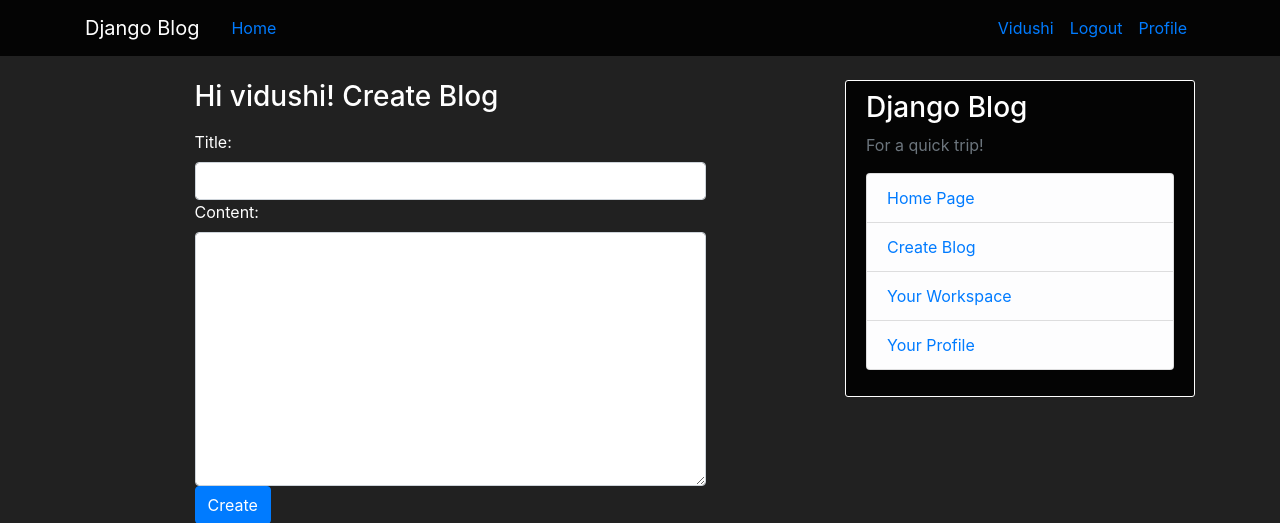
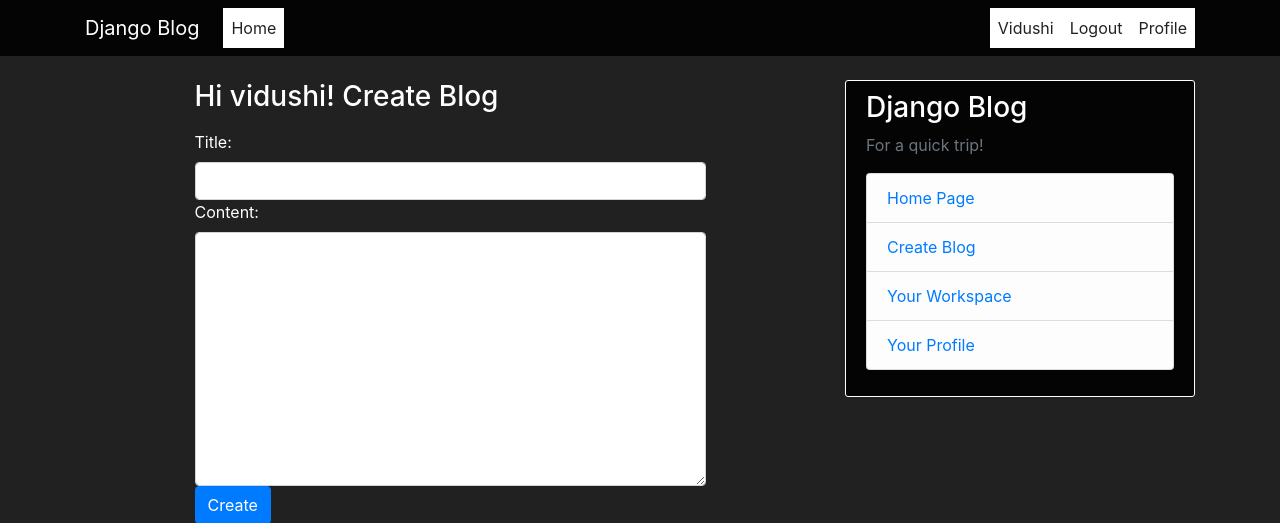
Before and after one commit to vidushi-agarwal/django_self_tutorial, a Django app: page /blog/create/ in a window 1280 px wide. Shown: the top 523 px of the page. Run offline with Django 3.2, Linux system fonts and the light colour scheme; a user stored in the database is signed in; some libraries are stand-ins or nearby versions.

Commit message:
reverse the changes in the last commit and removed div class content -section

```diff
--- a/blog/static/blog/main.css
+++ b/blog/static/blog/main.css
@@ -17,11 +17,12 @@ ul {
 }
 
 .site-header .navbar-nav .nav-link {
-  color: #007bff;
+  color: rgba(0,0,0,.87);
+  background-color:#fff
 }
 
 .site-header .navbar-nav .nav-link:hover {
-  color: #fff;
+  color: #007bff;
 }
 
 .site-header .navbar-nav .nav-link.active {
```
